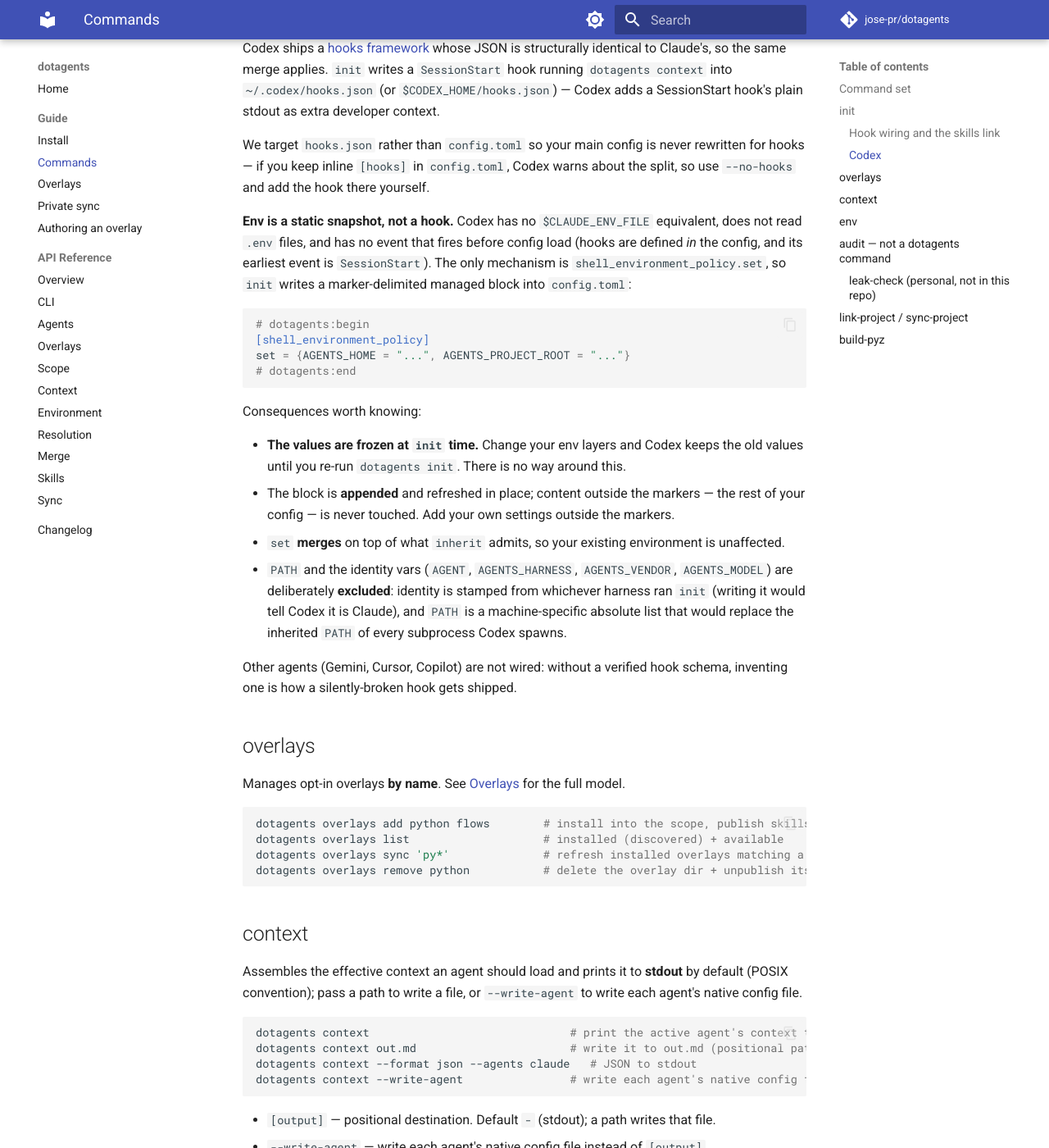
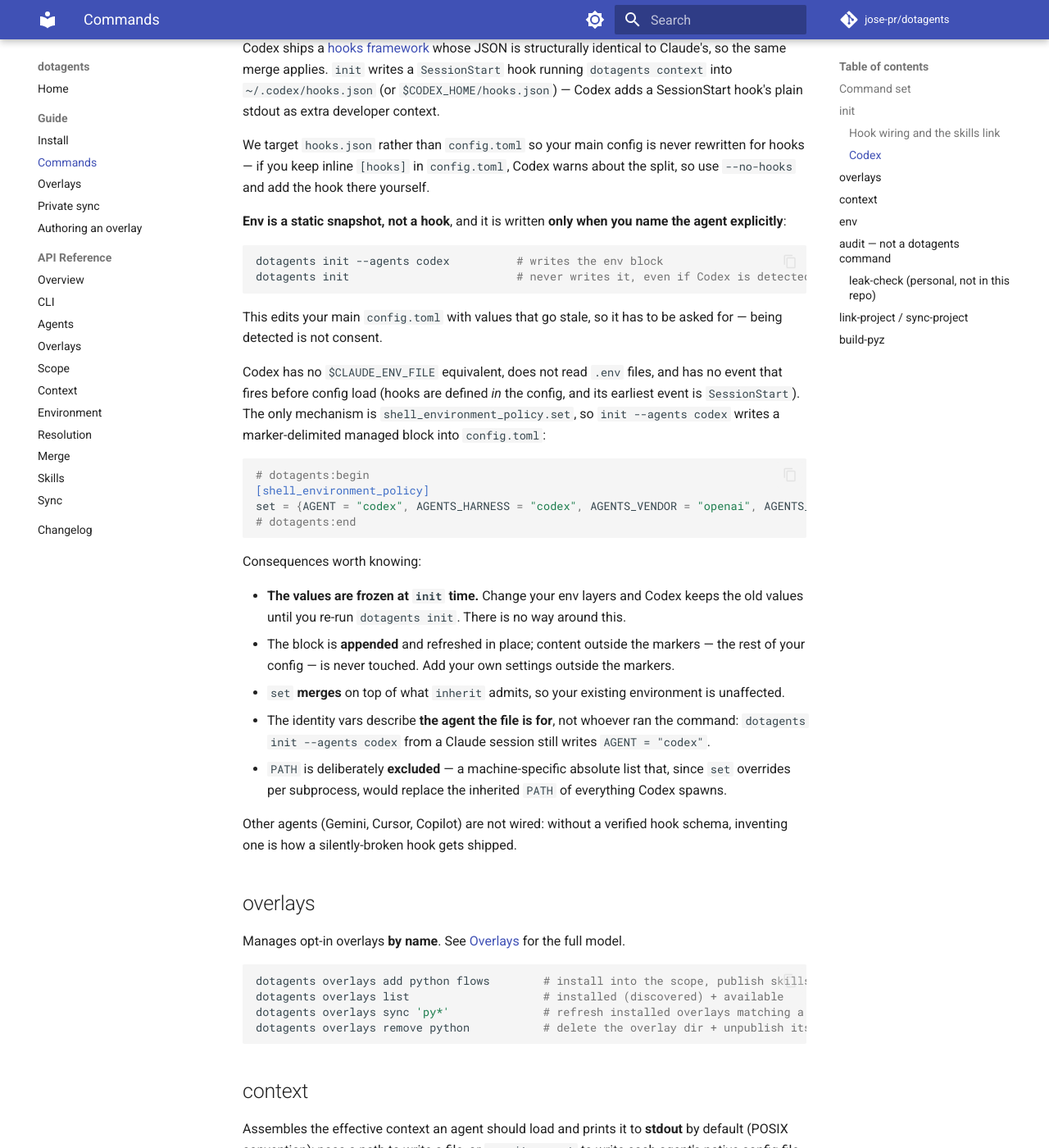
Before and after one commit to jose-pr/dotagents, an MkDocs documentation site: the page built from docs/guide/commands.md, in a window 1280 px wide and 1400 px high, scrolled down 2108 px. Shown: the whole window at 82% size. Built offline with MkDocs 1.6.1 and Material for MkDocs 9.7.7, drawn with Linux system fonts in a browser that asks for light colours; comment, search, counter and statistics services are not loaded.

Commit message:
fix: env block requires an explicit --agents, and stamps that agent's identity
Two corrections to the Codex env block.

It is now written only when the agent is named explicitly (`init --agents
codex`), never from auto-detection. The block edits the user's main config.toml
with values that go stale, so merely running under a harness must not rewrite
its config behind the user's back.

Identity vars are restored to the block and computed for the TARGET agent:
_resolved_env passes the adapter name as get_environment(explicit=...), so
`init --agents codex` from a Claude session writes AGENT="codex", not
"claude-code". The previous commit excluded identity after seeing the wrong
value on a live run -- that fixed the symptom and lost the feature, since a
per-agent file should carry per-agent identity. The actual bug was passing no
`explicit`, which get_environment already supported.

PATH stays excluded: `set` overrides per subprocess, so a baked-in
machine-specific PATH would replace the inherited one for everything Codex
spawns.

````diff
--- a/docs/guide/commands.md
+++ b/docs/guide/commands.md
@@ -85,16 +85,27 @@
 for hooks — if you keep inline `[hooks]` in `config.toml`, Codex warns about the split,
 so use `--no-hooks` and add the hook there yourself.
 
-**Env is a static snapshot, not a hook.** Codex has no `$CLAUDE_ENV_FILE` equivalent,
-does not read `.env` files, and has no event that fires before config load (hooks are
-defined *in* the config, and its earliest event is `SessionStart`). The only mechanism
-is `shell_environment_policy.set`, so `init` writes a marker-delimited managed block
-into `config.toml`:
+**Env is a static snapshot, not a hook**, and it is written **only when you name the
+agent explicitly**:
+
+```bash
+dotagents init --agents codex          # writes the env block
+dotagents init                         # never writes it, even if Codex is detected
+```
+
+This edits your main `config.toml` with values that go stale, so it has to be asked
+for — being detected is not consent.
+
+Codex has no `$CLAUDE_ENV_FILE` equivalent, does not read `.env` files, and has no
+event that fires before config load (hooks are defined *in* the config, and its
+earliest event is `SessionStart`). The only mechanism is
+`shell_environment_policy.set`, so `init --agents codex` writes a marker-delimited
+managed block into `config.toml`:
 
 ```toml
 # dotagents:begin
 [shell_environment_policy]
-set = {AGENTS_HOME = "...", AGENTS_PROJECT_ROOT = "..."}
+set = {AGENT = "codex", AGENTS_HARNESS = "codex", AGENTS_VENDOR = "openai", AGENTS_HOME = "...", AGENTS_PROJECT_ROOT = "..."}
 # dotagents:end
 ```
 
@@ -106,11 +117,12 @@
   rest of your config — is never touched. Add your own settings outside the markers.
 - `set` **merges** on top of what `inherit` admits, so your existing environment is
   unaffected.
-- `PATH` and the identity vars (`AGENT`, `AGENTS_HARNESS`, `AGENTS_VENDOR`,
-  `AGENTS_MODEL`) are deliberately **excluded**: identity is stamped from whichever
-  harness ran `init` (writing it would tell Codex it is Claude), and `PATH` is a
-  machine-specific absolute list that would replace the inherited `PATH` of every
-  subprocess Codex spawns.
+- The identity vars describe **the agent the file is for**, not whoever ran the
+  command: `dotagents init --agents codex` from a Claude session still writes
+  `AGENT = "codex"`.
+- `PATH` is deliberately **excluded** — a machine-specific absolute list that, since
+  `set` overrides per subprocess, would replace the inherited `PATH` of everything
+  Codex spawns.
 
 Other agents (Gemini, Cursor, Copilot) are not wired: without a verified hook schema,
 inventing one is how a silently-broken hook gets shipped.
````
Also changed, not shown: CHANGELOG.md (+10 -7 lines), 3 other files.
